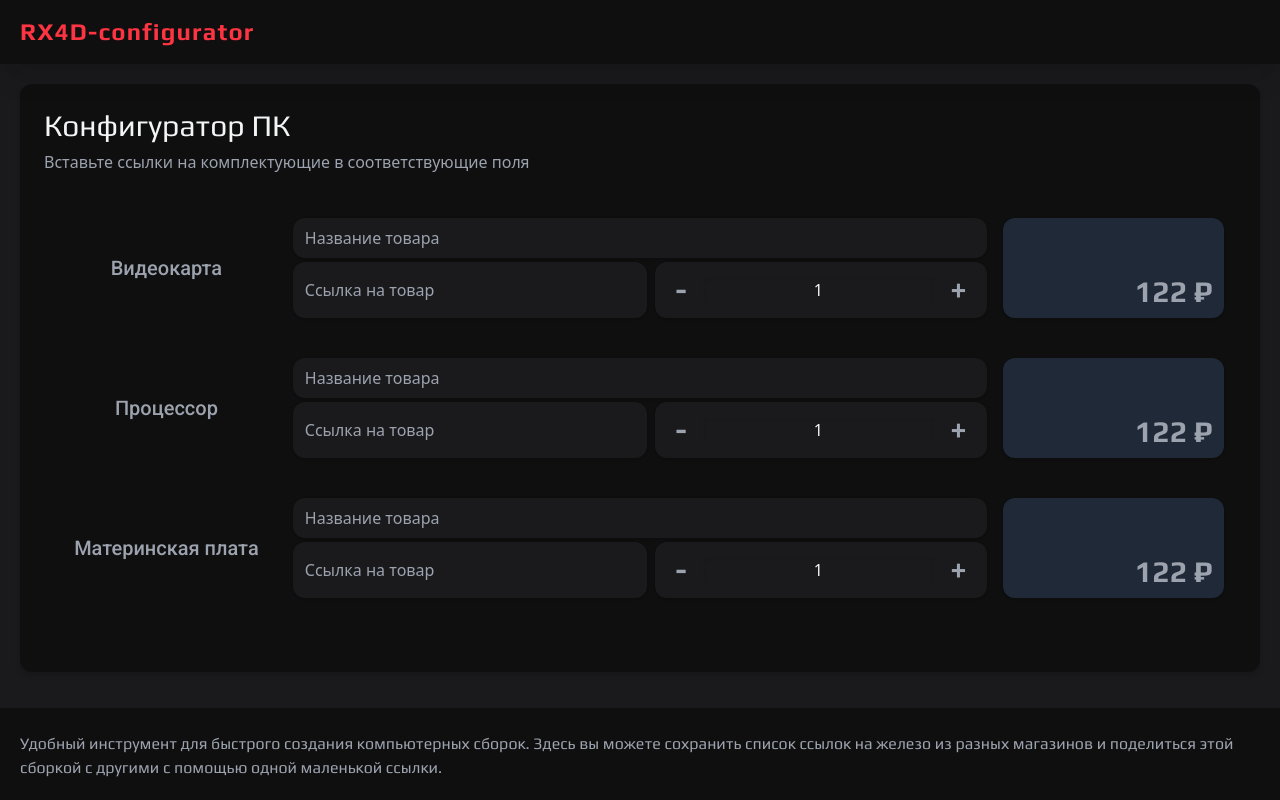
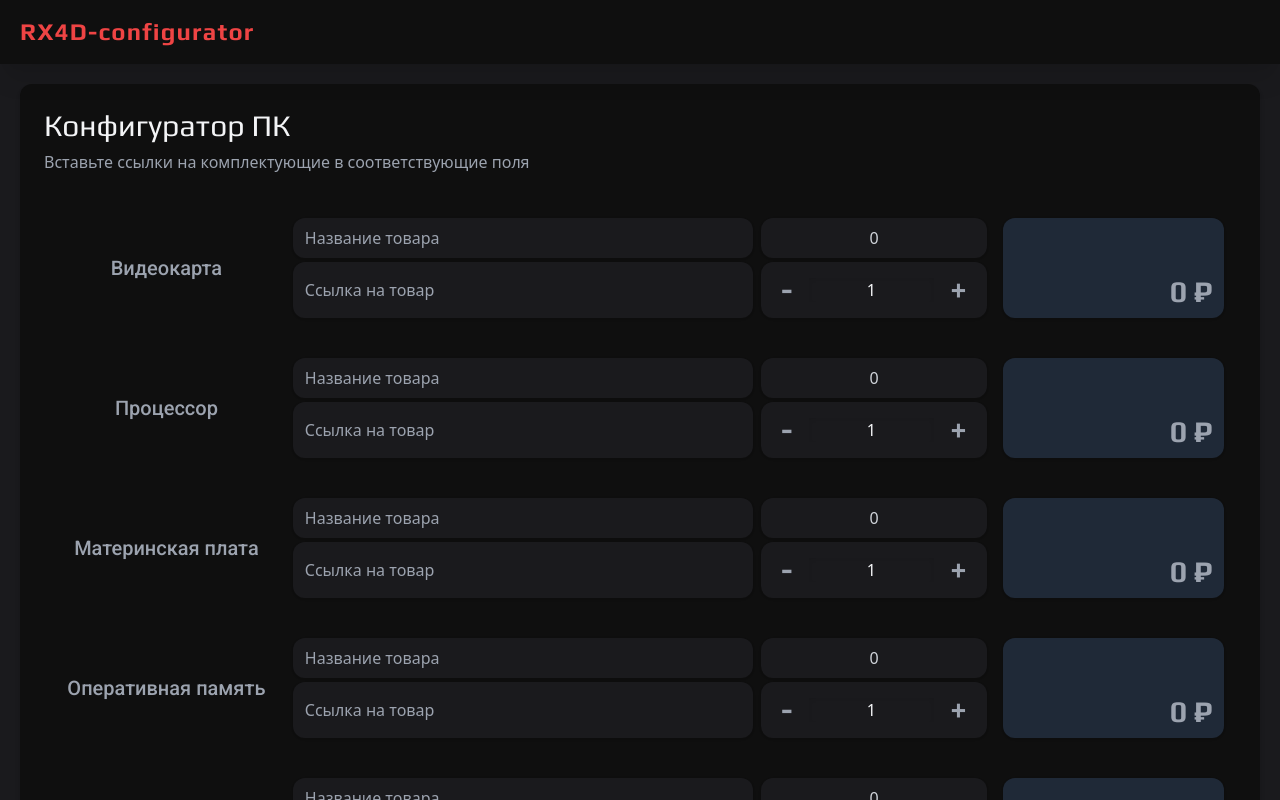
Before and after one commit to Color-Kat/PC-configurator, a React (Vite) app: page / in a window 1280 px wide. Built offline with nearby package versions, Linux system fonts and the light colour scheme.

Commit message:
calculate prices

```diff
--- a/src/UI/layout/Header.tsx
+++ b/src/UI/layout/Header.tsx
@@ -3,11 +3,11 @@ import {memo} from "react";
 export const Header = memo(() => {
     return (
         <header
-            className="flex sticky top-0 w-full h-16 justify-center shadow-xl z-20 bg-app-dark text-app-light shrink-0"
+            className="flex sticky top-0 w-full py-4 justify-center shadow-xl z-20 bg-app-dark text-app-light shrink-0"
         >
             <div className="container relative flex items-center justify-between px-5 z-30">
                 <h2
-                    className="text-app-accent font-bold font-play text-2xl tracking-wider"
+                    className="text-red-500 font-bold font-play text-2xl tracking-wider"
                 >RX4D-configurator</h2>
             </div>
         </header>
--- a/src/index.scss
+++ b/src/index.scss
@@ -4,22 +4,16 @@
 
 @import "./scss/fonts";
 
-//.app-bg {
-//  background: #1a1a1d;
-//}
-//
-//.app-bg-dark {
-//  background: #0f0f0f;
-//}
-//
-//.app-bg-accent {
-//  background: #AA1D27;
-//}
-//
-//.app-text-gray {
-//  color: #1a1a1d;
-//}
-//
-//.app-text-light {
-//  color: #f1f1f1;
-//}
+/* Chrome, Safari, Edge, Opera */
+input::-webkit-outer-spin-button,
+input::-webkit-inner-spin-button {
+  -webkit-appearance: none;
+  margin: 0;
+}
+
+/* Firefox */
+input[type=number] {
+  -moz-appearance: textfield;
+}
+
+button:focus { outline:0 !important; }
--- a/src/pages/configurator/Configurator.tsx
+++ b/src/pages/configurator/Configurator.tsx
@@ -1,4 +1,4 @@
-import React, {useState} from 'react';
+import React, {useCallback, useMemo, useState} from 'react';
 import {Section} from "@UI/sections/Section";
 import {partTypes, PCItemData} from "./configuratorTypes";
 import {PCConfig} from "./PCConfig";
@@ -6,26 +6,34 @@ import {PCConfig} from "./PCConfig";
 
 interface PCItemInterface {
     type: keyof typeof partTypes;
-    defaultLink: string;
     data: PCItemData[];
     changeDataByType: (type: keyof typeof partTypes, data: any) => void
 }
 
-const PCItem: React.FC<PCItemInterface> = ({type, defaultLink, data, changeDataByType}) => {
+const PCItem: React.FC<PCItemInterface> = ({type, data, changeDataByType}) => {
 
     const [link, setLink] = useState('');
 
-
-    // const changeLinkHandler = async (e: any) => {
-    //     setLink(e.target.value);
-    // }
-
     const changeFormHandler = (e: any) => {
-        const key = e.targer.name;
-        const value = e.targer.value;
+        const key = e.target.name;
+        const value = e.target.value;
 
         changeDataByType(type, {
             [key]: value
+        });
+    }
+
+    const increaseQuantity = () => {
+        changeDataByType(type, {
+            quantity: +data[type].quantity + 1
+        });
+    }
+
+    const decreaseQuantity = () => {
+        if(data[type].quantity <= 1) return;
+
+        changeDataByType(type, {
+            quantity: +data[type].quantity - 1,
         });
     }
 
@@ -36,44 +44,62 @@ const PCItem: React.FC<PCItemInterface> = ({type, defaultLink, data, changeDataB
             </div>
 
             <div className="flex flex-col col-span-3 items-center">
+                <div className="grid grid-cols-3 gap-2 items-center w-full">
+                    <input
+                        className="col-span-2 h-10 px-3 py-1 mb-1 rounded-xl text-gray-300 flex flex-1 shadow bg-app items-center outline-none"
+                        type="text"
+                        placeholder="Название товара"
+                        autoComplete="off"
+                        name="title"
+                        value={data[type].title}
+                        onChange={changeFormHandler}
+                    />
 
-                <input
-                    className="h-10 px-3 py-1 mb-1 rounded-xl text-gray-300 flex shadow bg-app items-center w-full"
-                    type="text"
-                    placeholder="Название товара"
-                    value={data[type].title}
-                    onChange={changeFormHandler}
-                />
+                    <input
+                        className="col-span-1 h-10 px-3 py-1 mb-1 rounded-xl text-gray-300 text-center shadow bg-app outline-none"
+                        type="number"
+                        placeholder="Цена"
+                        name="price"
+                        autoComplete="off"
+                        value={data[type].price}
+                        onChange={changeFormHandler}
+                    />
+                </div>
 
-                <div className="flex flex-row gap-2 w-full items-center">
+                <div className="grid grid-cols-3 gap-2 w-full items-center">
 
                     <input
                         type="text"
-                        className="h-14 px-3 rounded-xl flex shadow bg-app outline-none flex-1"
+                        className="col-span-2 h-14 px-3 rounded-xl flex shadow bg-app outline-none flex-1"
                         placeholder="Ссылка на товар"
+                        autoComplete="off"
                         value={data[type].link}
                         name="link"
                         onChange={changeFormHandler}
                     />
 
-                    <div className="h-14 px-3 py-1 rounded-xl flex shadow bg-app items-center">
+                    <div className="col-span-1 h-14 px-3 py-1 rounded-xl flex shadow bg-app items-center flex">
 
                         <button
                             className="font-play font-bold text-3xl ml-2 mr-4 text-gray-400 hover:text-gray-300"
+                            onClick={decreaseQuantity}
                         >
                             -
                         </button>
 
                         <input
-                            type="integer"
-                            className="text-center bg-app outline-none shadow-inner"
+                            type="number"
+                            className="text-center bg-app outline-none shadow-inner flex-1 min-w-0"
                             placeholder="Кол-во"
                             autoComplete="off" min="0"
-                            value="1"
+                            value={data[type].quantity}
+                            name="quantity"
+                            onChange={changeFormHandler}
                         />
 
                         <button
                             className="font-play font-bold text-3xl mr-2 ml-4 text-gray-400 hover:text-gray-300"
+                            onClick={increaseQuantity}
                         >
                             +
                         </button>
@@ -82,8 +108,9 @@ const PCItem: React.FC<PCItemInterface> = ({type, defaultLink, data, changeDataB
             </div>
 
             <div
-                className="col-span-1 flex justify-end items-end px-3 py-2 rounded-xl flex shadow bg-gray-800 font-bold text-3xl text-gray-400 font-play">
-                122 ₽
+                className="col-span-1 flex justify-end items-end px-3 py-2 rounded-xl flex shadow bg-gray-800 font-bold text-3xl text-gray-400 font-play"
+            >
+                {data[type].quantity * data[type].price} ₽
             </div>
 
         </div>
@@ -92,15 +119,9 @@ const PCItem: React.FC<PCItemInterface> = ({type, defaultLink, data, changeDataB
 }
 
 const Configurator: React.FC<{}> = ({}) => {
-    const [links, setLinks] = useState({
-        GPU: '123',
-        CPU: '123',
-        motherboard: {}
-    });
-
     const [data, setData] = useState(new PCConfig());
 
-    const changeDataByType = (type: keyof typeof partTypes, data) => {
+    const changeDataByType = useCallback((type: keyof typeof partTypes, data) => {
         setData(prev => ({
             ...prev,
             [type]: {
@@ -108,9 +129,17 @@ const Configurator: React.FC<{}> = ({}) => {
                 ...data
             }
         }));
-    }
+    }, []);
 
-    console.log(data);
+    /**
+     * Calculate total PC configuration price
+     */
+    const totalPrice = useMemo(() => {
+        return Object.values(data as any).reduce(
+            (prev, PCItemData) => (prev + (PCItemData.quantity * PCItemData.price) ),
+            0
+        );
+    }, [data]);
 
     return (
         <Section className="px-6 py-6">
@@ -119,9 +148,21 @@ const Configurator: React.FC<{}> = ({}) => {
             <p className="text-gray-400 mt-1.5">Вставьте ссылки на комплектующие в соответствующие поля</p>
 
             <div className="space-y-2 mt-7">
-                <PCItem type="GPU" defaultLink={links['GPU']} data={data} changeDataByType={changeDataByType}/>
-                <PCItem type="CPU" defaultLink={links['CPU']} data={data} changeDataByType={changeDataByType}/>
-                <PCItem type="motherboard" defaultLink={links['CPU']} data={data} changeDataByType={changeDataByType}/>
+                <PCItem type="GPU" data={data} changeDataByType={changeDataByType}/>
+                <PCItem type="CPU" data={data} changeDataByType={changeDataByType}/>
+                <PCItem type="motherboard"  data={data} changeDataByType={changeDataByType}/>
+                <PCItem type="RAM"  data={data} changeDataByType={changeDataByType}/>
+                <PCItem type="PSU"  data={data} changeDataByType={changeDataByType}/>
+                <PCItem type="storage"  data={data} changeDataByType={changeDataByType}/>
+                <PCItem type="coolingSystem"  data={data} changeDataByType={changeDataByType}/>
+                <PCItem type="PC_case"  data={data} changeDataByType={changeDataByType}/>
+                <PCItem type="fans"  data={data} changeDataByType={changeDataByType}/>
+            </div>
+
+            <div className="mt-7 pt-7 border-t border-red-600">
+
+                <div className="text-3xl font-bold font-sans text-right">Итого: {totalPrice} ₽</div>
+
             </div>
 
         </Section>
--- a/src/pages/configurator/PCConfig.ts
+++ b/src/pages/configurator/PCConfig.ts
@@ -32,9 +32,10 @@ export class PCConfig implements PCConfigI{
     public fans = defaultPCItemData;
 
     constructor(
-        data: PCConfigI
+        data?: PCConfigI
     ) {
-        // noinspection TypeScriptValidateTypes
-        Object.assign(this, data);
+        if(data)
+            // noinspection TypeScriptValidateTypes
+            Object.assign(this, data);
     }
 }
```
